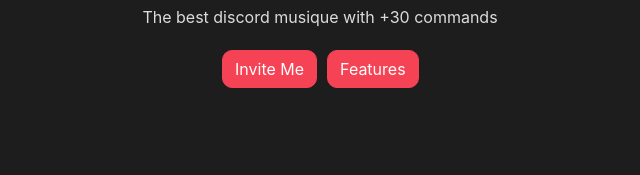
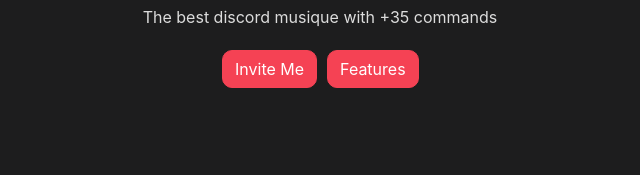
Before and after one commit to shadowforce78/Sushi-Site, a plain HTML site: page index.html in a window 1280 px wide. Shown: the part 345-520 px from the top of the page, 320-960 px from the left. Drawn offline with nearby package versions, Linux system fonts and the light colour scheme; a small style sheet from the web is missing; files whose address does not match are found by name.

Commit message:
Update index.html

```diff
--- a/index.html
+++ b/index.html
@@ -43,7 +43,7 @@
             src="https://media.discordapp.net/attachments/1023920468954198027/1048019368145063996/sushi_music_sti2_ver.png"
             width="200" height="150" style="margin-top: 30px;">
         <h1 class="d-xl-flex justify-content-xl-start" style="color: var(--text-color);">Sushi Music</h1>
-        <p style="color: var(--secondary-text-color);">The best discord musique with +30 commands</p>
+        <p style="color: var(--secondary-text-color);">The best discord musique with +35 commands</p>
         <div class="tada animated">
             <div role="group" class="btn-group"> <a
                     href="https://discord.com/oauth2/authorize?client_id=919193454549037056&permissions=8&scope=bot%20applications.commands"
```
